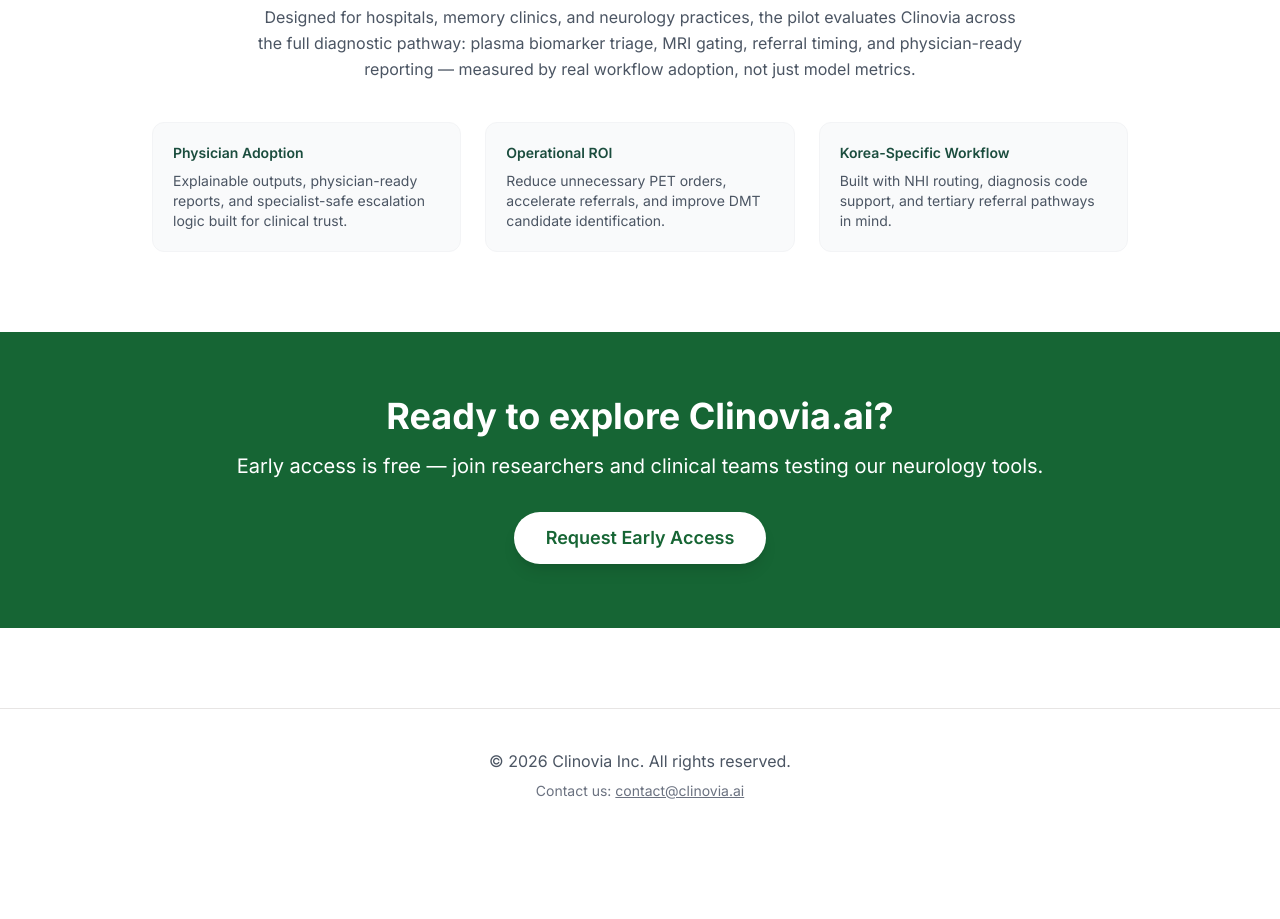
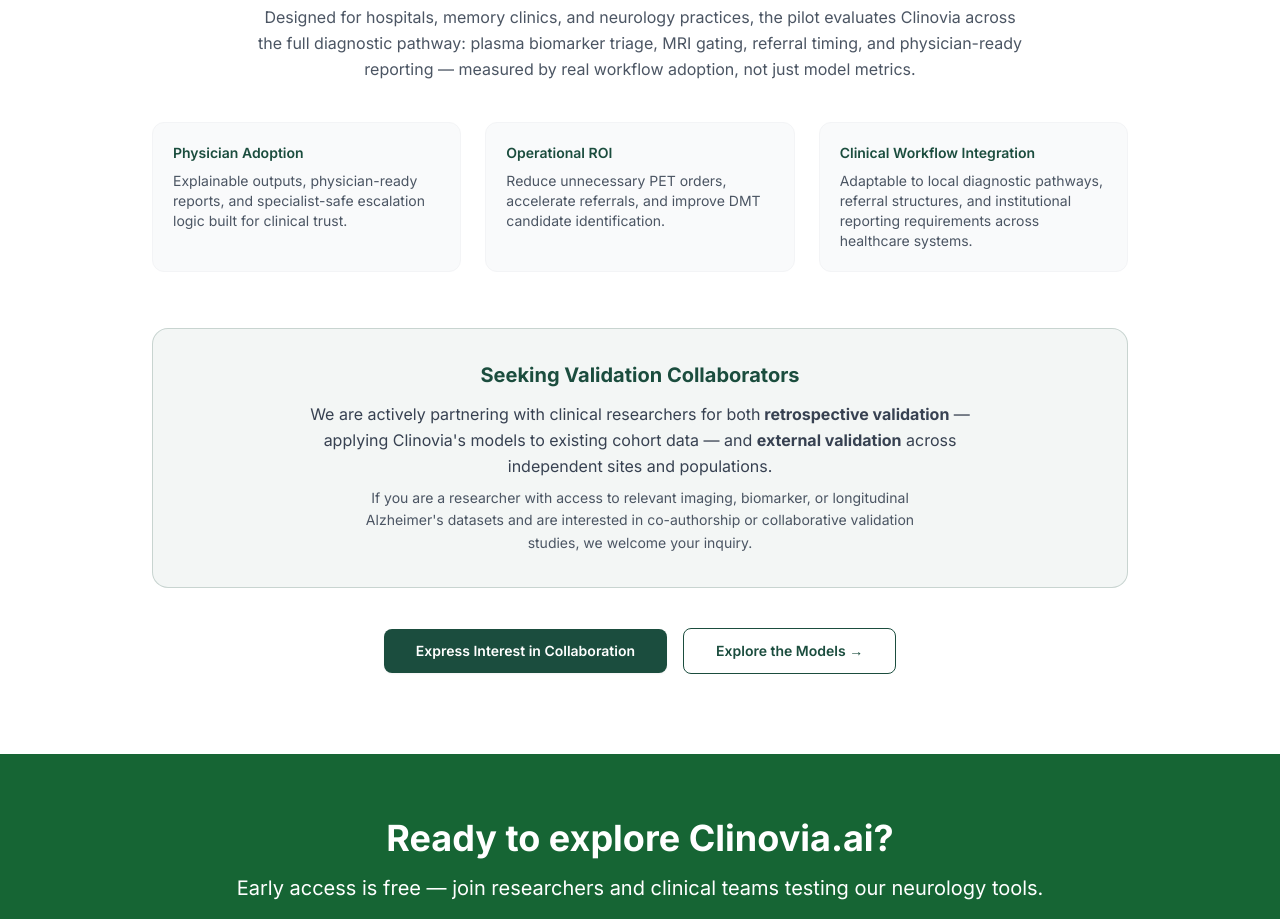
Before and after one commit to Clinovia/landing-page, a Next.js app: page / in a window 1280 px wide. Shown: the part 3820-4739 px from the top of the page. Before the commit the page ends 4661 px from the top, so only its background shows below. Built offline with nearby package versions, Linux system fonts and the light colour scheme; no server answers.

Commit message:
validation

```diff
--- a/app/(marketing)/sections/Pilot.tsx
+++ b/app/(marketing)/sections/Pilot.tsx
@@ -3,6 +3,7 @@
     <section id="Pilot" className="w-full bg-white py-20">
       <div className="mx-auto max-w-5xl px-6">
 
+        {/* Header */}
         <div className="mb-10 text-center">
           <h2 className="mb-4 text-3xl font-bold text-[#1B4D3E] md:text-4xl">
             Join the Clinical Pilot Program
@@ -22,7 +23,8 @@
           not just model metrics.
         </p>
 
-        <div className="grid gap-6 text-sm text-gray-600 md:grid-cols-3">
+        {/* Feature cards */}
+        <div className="grid gap-6 text-sm text-gray-600 md:grid-cols-3 mb-14">
           <div className="rounded-xl border border-gray-100 bg-gray-50 p-5">
             <h4 className="mb-2 font-semibold text-[#1B4D3E]">Physician Adoption</h4>
             <p>
@@ -38,12 +40,46 @@
             </p>
           </div>
           <div className="rounded-xl border border-gray-100 bg-gray-50 p-5">
-            <h4 className="mb-2 font-semibold text-[#1B4D3E]">Korea-Specific Workflow</h4>
+            <h4 className="mb-2 font-semibold text-[#1B4D3E]">Clinical Workflow Integration</h4>
             <p>
-              Built with NHI routing, diagnosis code support, and
-              tertiary referral pathways in mind.
+              Adaptable to local diagnostic pathways, referral structures,
+              and institutional reporting requirements across healthcare systems.
             </p>
           </div>
+        </div>
+
+        {/* Validation collaboration callout */}
+        <div className="rounded-2xl border border-[#1B4D3E]/20 bg-[#1B4D3E]/5 px-8 py-8 mb-10 text-center">
+          <h3 className="text-xl font-bold text-[#1B4D3E] mb-3">
+            Seeking Validation Collaborators
+          </h3>
+          <p className="text-gray-700 leading-relaxed max-w-2xl mx-auto mb-2">
+            We are actively partnering with clinical researchers for both
+            <strong> retrospective validation</strong> — applying Clinovia's models to existing
+            cohort data — and <strong>external validation</strong> across independent sites and
+            populations.
+          </p>
+          <p className="text-gray-600 text-sm leading-relaxed max-w-xl mx-auto">
+            If you are a researcher with access to relevant imaging, biomarker, or
+            longitudinal Alzheimer's datasets and are interested in co-authorship or
+            collaborative validation studies, we welcome your inquiry.
+          </p>
+        </div>
+
+        {/* CTA buttons */}
+        <div className="flex flex-col items-center gap-4 sm:flex-row sm:justify-center">
+          <a
+            href="#contact"
+            className="inline-block rounded-lg bg-[#1B4D3E] px-8 py-3 text-sm font-semibold text-white shadow-sm hover:bg-[#163d31] transition-colors"
+          >
+            Express Interest in Collaboration
+          </a>
+          <a
+            href="#models"
+            className="inline-block rounded-lg border border-[#1B4D3E] px-8 py-3 text-sm font-semibold text-[#1B4D3E] hover:bg-[#1B4D3E]/5 transition-colors"
+          >
+            Explore the Models →
+          </a>
         </div>
 
       </div>
```
